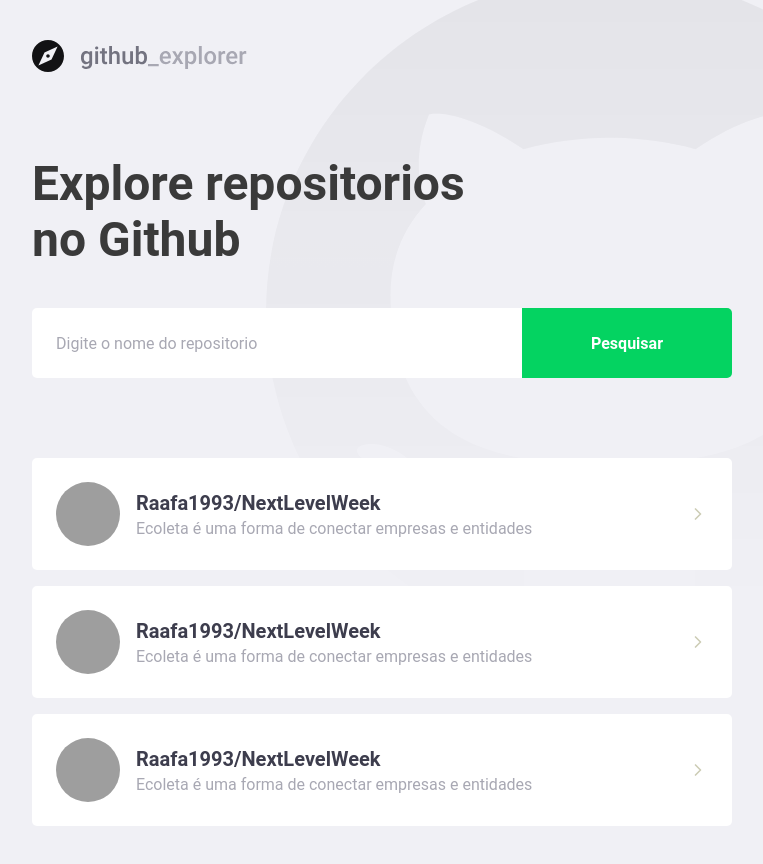
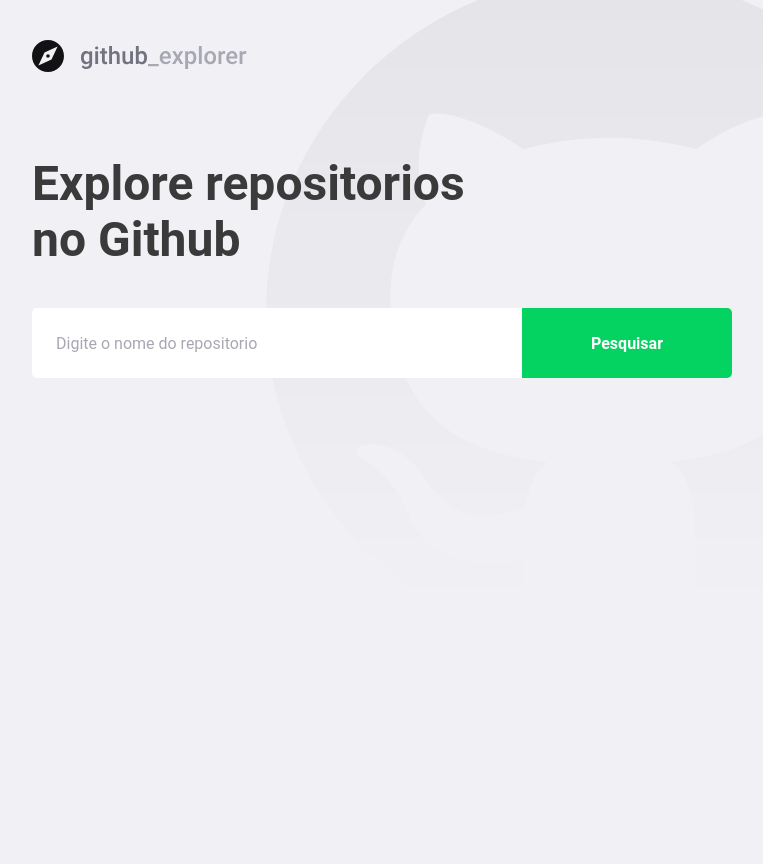
Before and after one commit to Raafa1993/Github-explore, a React (Create React App) app: page / in a window 1280 px wide. Shown: the whole page, without its empty margins (148-911 px from the left). After the commit the page ends 800 px from the top, so only its background shows below. Built offline with nearby package versions, Linux system fonts and the light colour scheme; grey boxes are pictures that could not be loaded.

Commit message:
conectando api

```diff
--- a/package.json
+++ b/package.json
@@ -10,6 +10,7 @@
     "@types/node": "^12.0.0",
     "@types/react": "^16.9.0",
     "@types/react-dom": "^16.9.0",
+    "axios": "^0.19.2",
     "polished": "^3.6.5",
     "react": "^16.13.1",
     "react-dom": "^16.13.1",
--- a/src/pages/Dashboard/index.tsx
+++ b/src/pages/Dashboard/index.tsx
@@ -1,55 +1,65 @@
-import React from 'react';
-import { FiChevronRight } from 'react-icons/fi'
+import React, { useState, FormEvent } from 'react';
+import { FiChevronRight } from 'react-icons/fi';
+import api from '../../services/api';
 
 import logoImg from '../../assets/logo.svg';
 
 import { Title, Form, Repositories } from './styles';
 
+interface Repository {
+  full_name: string;
+  description: string;
+  owner: {
+    login: string;
+    avatar_url: string;
+  };
+}
+
 const Dashboard: React.FC = () => {
+  const [newRepo, setNewRepo] = useState('');
+  const [repositories, setRepositories] = useState<Repository[]>([]);
+
+  async function handleAddRepository(
+    event: FormEvent<HTMLFormElement>,
+    ): Promise<void> {
+    event.preventDefault();
+
+    const response = await api.get<Repository>(`repos/${newRepo}`);
+
+    const repository = response.data;
+
+
+    setRepositories([...repositories, repository]);
+    setNewRepo('');
+  }
+
   return (
   <>
     <img src={logoImg} alt="Github Explore"/>
     <Title>Explore repositorios no Github</Title>
 
-    <Form>
-      <input placeholder="Digite o nome do repositorio" />
+    <Form onSubmit={handleAddRepository}>
+      <input
+        value={newRepo}
+        onChange={(e) => setNewRepo(e.target.value)}
+        placeholder="Digite o nome do repositorio" />
       <button type="submit">Pesquisar</button>
     </Form>
 
     <Repositories>
-      <a href="teste">
-      <img src="https://avatars0.githubusercontent.com/u/37309024?s=460&u=a3fa5c6a24da1e1369bfe192e547223ae595f3cf&v=4"
-           alt="Rafael Araujo"
-      />
-      <div>
-        <strong>Raafa1993/NextLevelWeek</strong>
-        <p>Ecoleta é uma forma de conectar empresas e entidades</p>
-      </div>
+      {repositories.map(repository => (
+        <a key={repository.full_name} href="teste">
+        <img src={repository.owner.avatar_url}
+             alt={repository.owner.login}
+        />
+        <div>
+          <strong>{repository.full_name}</strong>
+          <p>{repository.description}</p>
+        </div>
 
-      <FiChevronRight size={20} />
-      </a>
-      <a href="teste">
-      <img src="https://avatars0.githubusercontent.com/u/37309024?s=460&u=a3fa5c6a24da1e1369bfe192e547223ae595f3cf&v=4"
-           alt="Rafael Araujo"
-      />
-      <div>
-        <strong>Raafa1993/NextLevelWeek</strong>
-        <p>Ecoleta é uma forma de conectar empresas e entidades</p>
-      </div>
-
-      <FiChevronRight size={20} />
-      </a>
-      <a href="teste">
-      <img src="https://avatars0.githubusercontent.com/u/37309024?s=460&u=a3fa5c6a24da1e1369bfe192e547223ae595f3cf&v=4"
-           alt="Rafael Araujo"
-      />
-      <div>
-        <strong>Raafa1993/NextLevelWeek</strong>
-        <p>Ecoleta é uma forma de conectar empresas e entidades</p>
-      </div>
-
-      <FiChevronRight size={20} />
-      </a>
+        <FiChevronRight size={20} />
+        </a>
+      ))}
     </Repositories>
   </>
   );
--- a/src/pages/Dashboard/styles.ts
+++ b/src/pages/Dashboard/styles.ts
@@ -76,7 +76,8 @@ export const Repositories = styled.div`
     }
 
     div {
-      margin-left: 16px;
+      margin: 0 16px;
+      flex: 1;
 
       strong {
         font-size: 20px;
--- /dev/null
+++ b/src/services/api.ts
@@ -0,0 +1,7 @@
+import axios from 'axios';
+
+const api = axios.create({
+  baseURL: 'https://api.github.com',
+});
+
+export default api;
```
Also changed, not shown: 1 other file (tests, documents, lock files or other folders).
